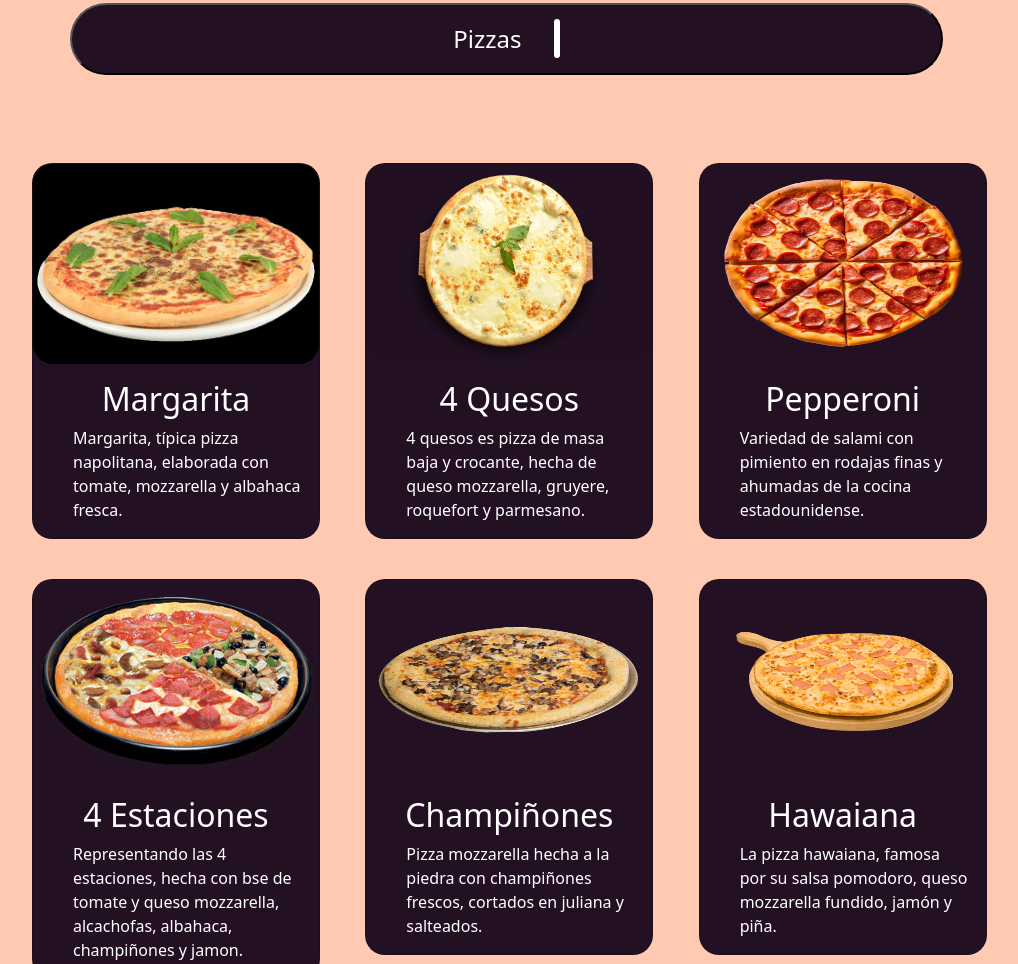
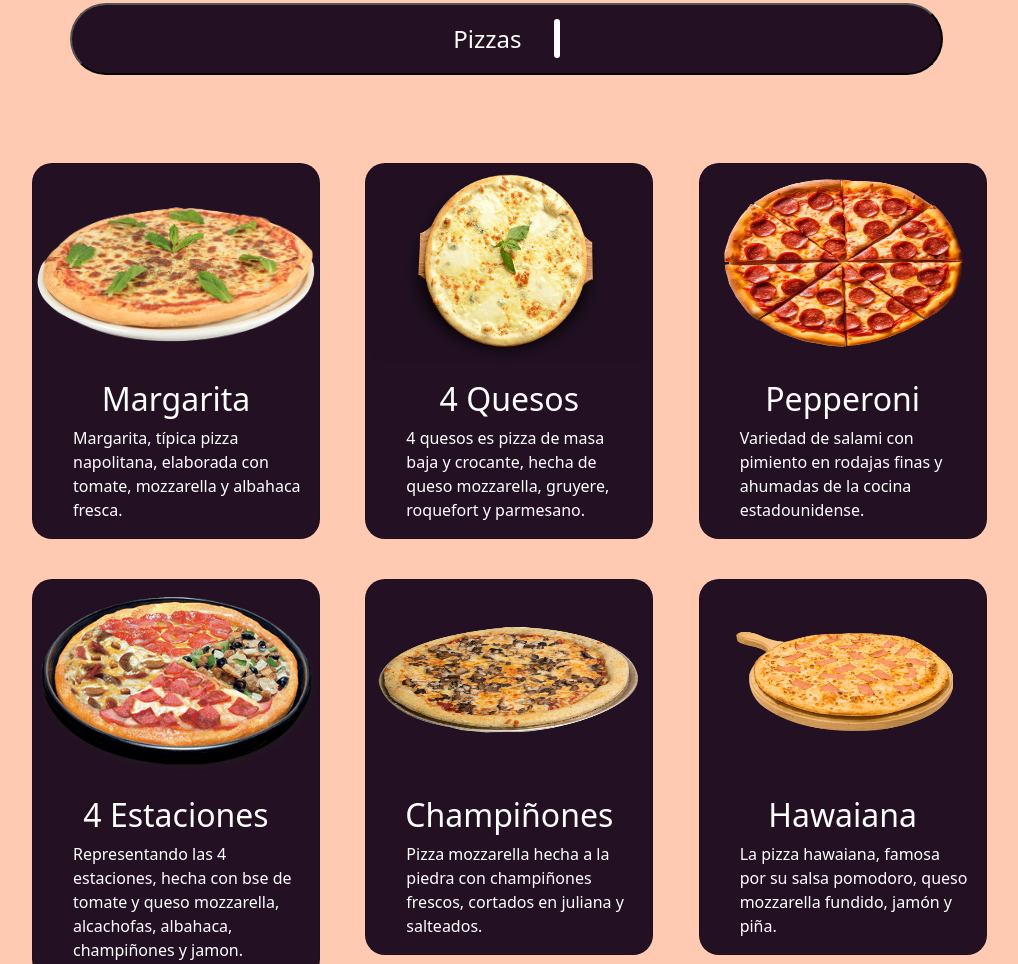
Before and after one commit to Lucas-Sponton/Starfoods, a website: page paginas/categorias.html in a window 1280 px wide. Shown: the part 2831-3795 px from the top of the page, without its empty margins (60-1078 px from the left). Drawn offline with nearby package versions, Linux system fonts and the light colour scheme; some icons are missing.

Commit message:
prueba de arreglo de imagenes rotas en categorias y sobre nosotros.

```diff
--- a/paginas/categorias.html
+++ b/paginas/categorias.html
@@ -252,8 +252,8 @@
             <div class="row row_margin">
                 <div class="col-4">
                     <div class="card mainCategorias__divCard--estilos" style="width: 18rem;">
-                        <img src="../imagenes/pizza-1-margarita.jpg"
-                            class="card-img-top mainCategorias__divCardImg--estilos" alt="...">
+                        <img src="../imagenes/pizza-1-margarita-2.jpg"
+                            class="card-img-top mainCategorias__divCardImg--estilos" alt="pizza margarita">
                         <div class="card-body mainCategorias__divCardTexto--estilos">
                             <h2 class="mainCategorias__divCardH2--estilos">Margarita</h2>
                             <p class="card-text mainCategorias__cardP--estilos">Margarita, típica pizza napolitana,
```
Also changed, not shown: paginas/sobre-nosotros.html (+2 -2 lines), imagenes/pizza-1-margarita-2.jpg (added), imagenes/sobre-nosotros-2-plaza-conesa.webp (deleted), imagenes/sobre-nosotros-3-plaza-arenales-2.jpg (added), 1 other file.
